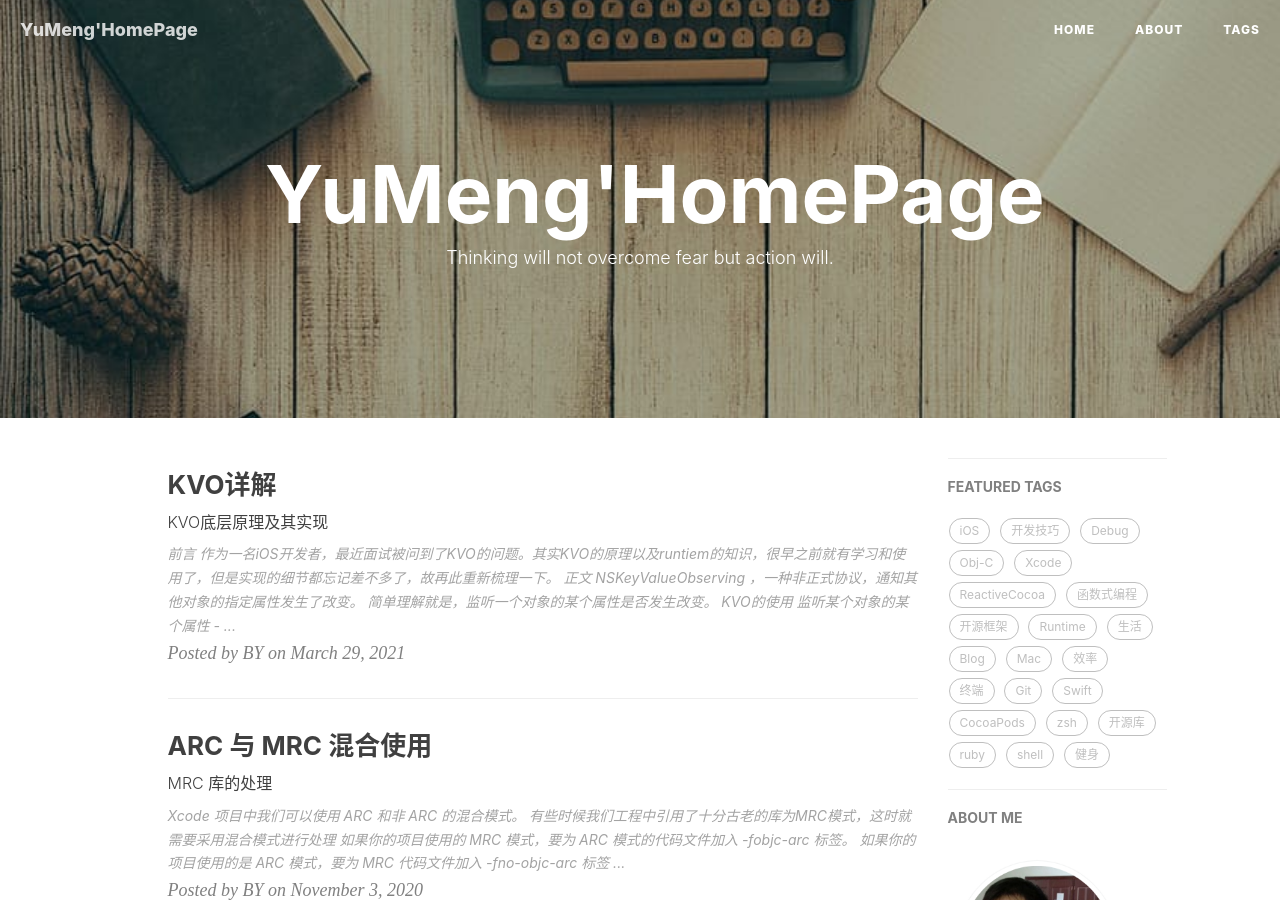
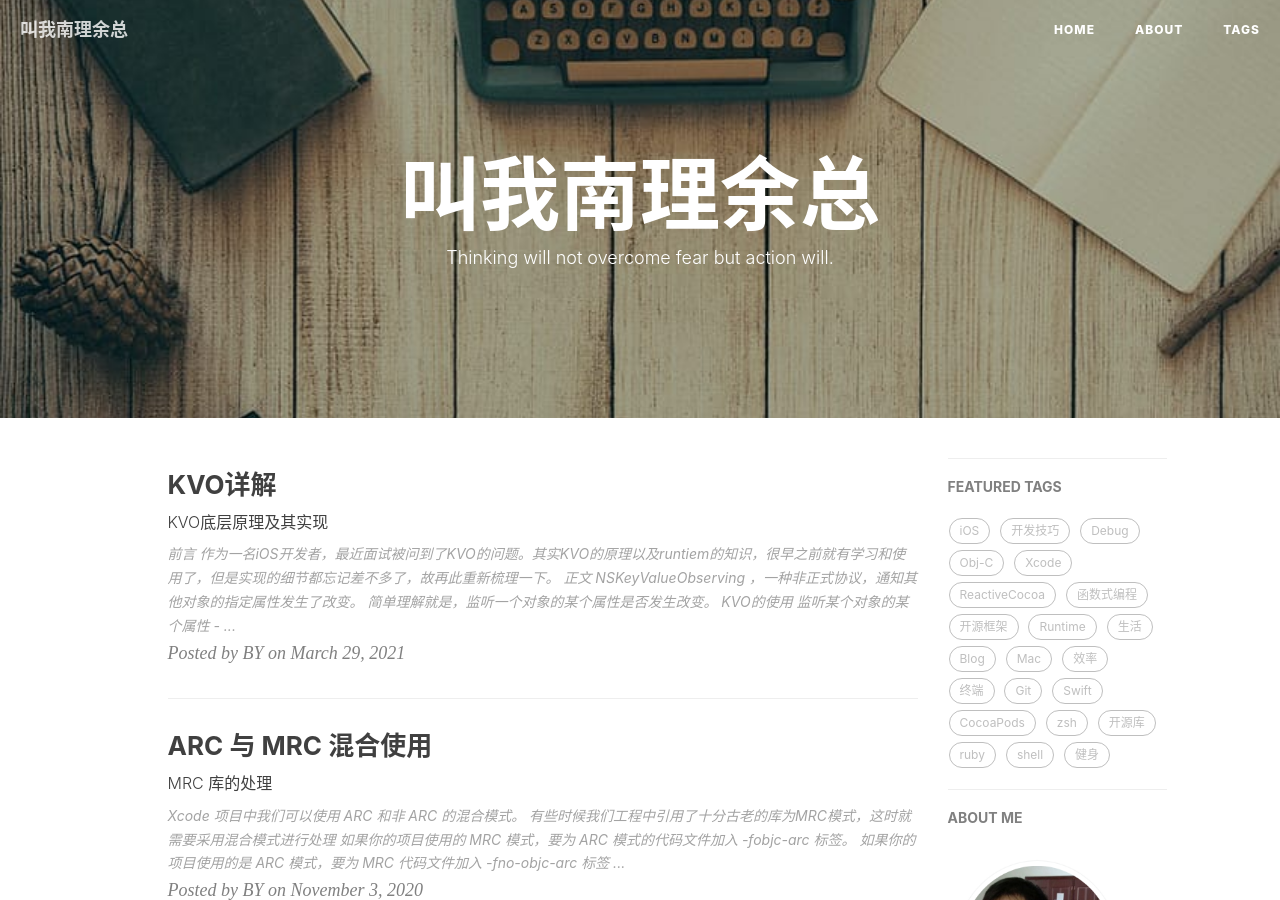
Before and after one commit to YuMeng-nut/YuMeng-nut.github.io, a Jekyll site: the page built from index.html, in a window 1280 px wide and 900 px high. Built offline with Jekyll 4.4.1, drawn with Linux system fonts in a browser that asks for light colours; nearby versions of some CDN libraries; the list of posts is cut into pages by our own code; comment, search, counter and statistics services are not loaded; some of the changed text lies outside the part shown.

Commit message:
Add files via upload.

```diff
--- a/_config.yml
+++ b/_config.yml
@@ -1,5 +1,5 @@
 # Site settings
-title: YuMeng'HomePage
+title: 叫我南理余总
 SEOTitle: 黄家理工学院 | 余蒙
 header-img: img/post-bg-desk.jpg
 email: qiubaiying@gmail.com
```
